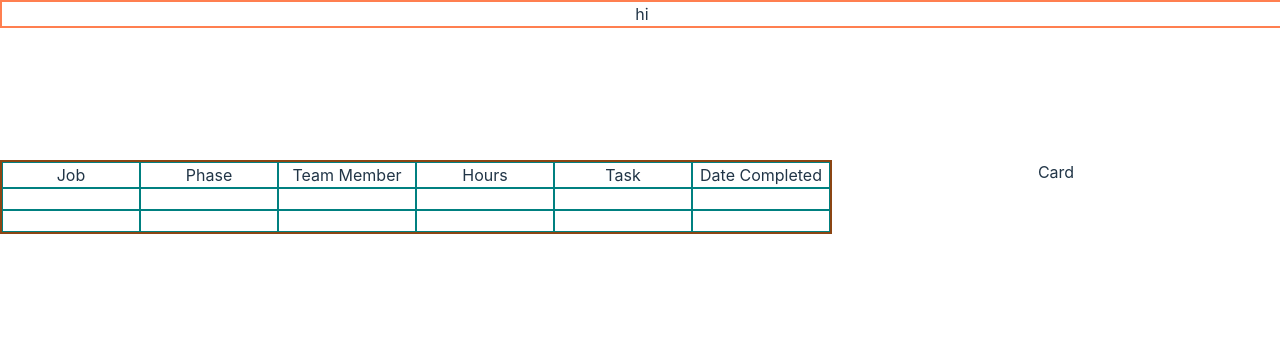
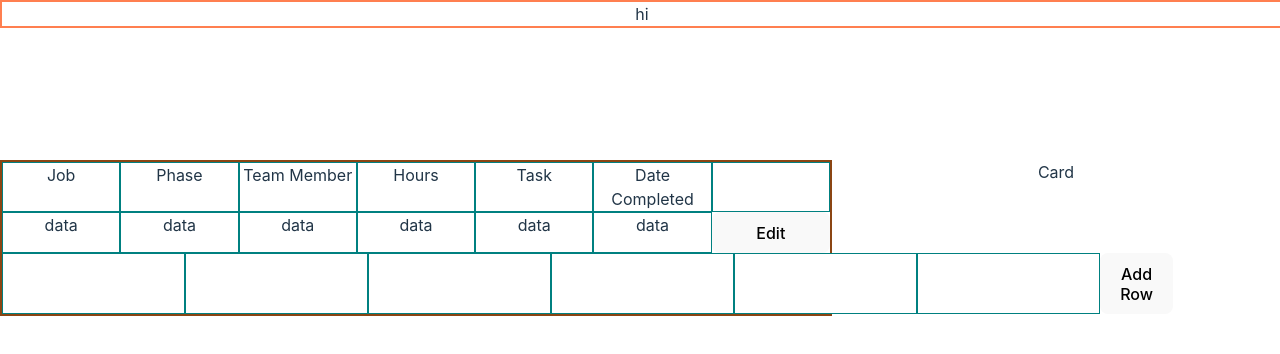
Before and after one commit to SebastianAndDavid/mastercalendar, a React (Vite) app: page / in a window 1280 px wide. Shown: the top 354 px of the page. Built offline with nearby package versions, Linux system fonts and the light colour scheme.

Commit message:
ft. set local state for inputs, mocked up handleFetch function

```diff
--- a/src/App.jsx
+++ b/src/App.jsx
@@ -1,5 +1,5 @@
 import "./App.css";
-import CardList from "./Components/CardList";
+import CardList from "./Components/CardList/CardList";
 import RowList from "./Components/RowList/RowList";
 import TopRow from "./Components/TopRow/TopRow";
 
--- a/src/Components/RowList/EditRow.jsx
+++ b/src/Components/RowList/EditRow.jsx
@@ -1,19 +1,52 @@
-export default function EditRow() {
-  // const [inputValue, setInputValue]
-  // const [inputValue, setInputValue]
-  // const [inputValue, setInputValue]
-  // const [inputValue, setInputValue]
-  // const [inputValue, setInputValue]
-  // const [inputValue, setInputValue]
+import { useState } from "react";
+
+// eslint-disable-next-line react/prop-types
+export default function EditRow({ handleAddRow }) {
+  const [job, setJob] = useState("");
+  const [phase, setPhase] = useState("");
+  const [teamMember, setTeamMember] = useState("");
+  const [hours, setHours] = useState("");
+  const [task, setTask] = useState("");
+  const [date, setDate] = useState("");
+
+  const rowObj = {
+    job,
+    phase,
+    teamMember,
+    hours,
+    task,
+    date,
+  };
 
   return (
     <div className="row" id="edit-row">
-      <div></div>
-      <div></div>
-      <div></div>
-      <div></div>
-      <div></div>
-      <div></div>
+      <input value={job} onChange={(e) => setJob(e.target.value)} type="text" />
+      <input
+        value={phase}
+        onChange={(e) => setPhase(e.target.value)}
+        type="text"
+      />
+      <input
+        value={teamMember}
+        onChange={(e) => setTeamMember(e.target.value)}
+        type="text"
+      />
+      <input
+        value={hours}
+        onChange={(e) => setHours(e.target.value)}
+        type="text"
+      />
+      <input
+        value={task}
+        onChange={(e) => setTask(e.target.value)}
+        type="text"
+      />
+      <input
+        value={date}
+        onChange={(e) => setDate(e.target.value)}
+        type="text"
+      />
+      <button onClick={() => handleAddRow(rowObj)}>Add Row</button>
     </div>
   );
 }
--- a/src/Components/RowList/Row.css
+++ b/src/Components/RowList/Row.css
@@ -1,8 +1,11 @@
 .row {
   display: grid;
-  grid-template-columns: repeat(6, 1fr);
+  grid-template-columns: repeat(7, 1fr);
 }
 .row div {
   border: 1px solid teal;
-  height: 20px;
 }
+
+.row input {
+  border: 1px solid teal;
+}
--- a/src/Components/RowList/Row.jsx
+++ b/src/Components/RowList/Row.jsx
@@ -2,12 +2,13 @@ import "./Row.css";
 export default function Row() {
   return (
     <div className="row" id="row">
-      <div></div>
-      <div></div>
-      <div></div>
-      <div></div>
-      <div></div>
-      <div></div>
+      <div>data</div>
+      <div>data</div>
+      <div>data</div>
+      <div>data</div>
+      <div>data</div>
+      <div>data</div>
+      <button>Edit</button>
     </div>
   );
 }
--- a/src/Components/RowList/RowList.jsx
+++ b/src/Components/RowList/RowList.jsx
@@ -2,7 +2,11 @@ import EditRow from "./EditRow";
 import Row from "./Row";
 
 export default function RowList() {
-  // const [resArr, setResArr] = useState()
+  // async function handleAddRow(rowObj) {
+  //   await Supase.post(rowObj);
+  //   const res = await Supabase.getAll();
+  //   setState(res);
+  // }
 
   return (
     <div>
--- a/src/Components/TopRow/TopRow.css
+++ b/src/Components/TopRow/TopRow.css
@@ -1,6 +1,6 @@
 .toprow {
   display: grid;
-  grid-template-columns: repeat(6, 1fr);
+  grid-template-columns: repeat(7, 1fr);
 }
 .toprow div {
   border: 1px solid teal;
--- a/src/Components/TopRow/TopRow.jsx
+++ b/src/Components/TopRow/TopRow.jsx
@@ -9,6 +9,7 @@ export default function TopRow() {
       <div>Hours</div>
       <div>Task</div>
       <div>Date Completed</div>
+      <div></div>
     </div>
   );
 }
```
Also changed, not shown: src/Components/CardList/Card.jsx (renamed from src/Components/Card.jsx), src/Components/CardList/CardList.jsx (renamed from src/Components/CardList.jsx).
